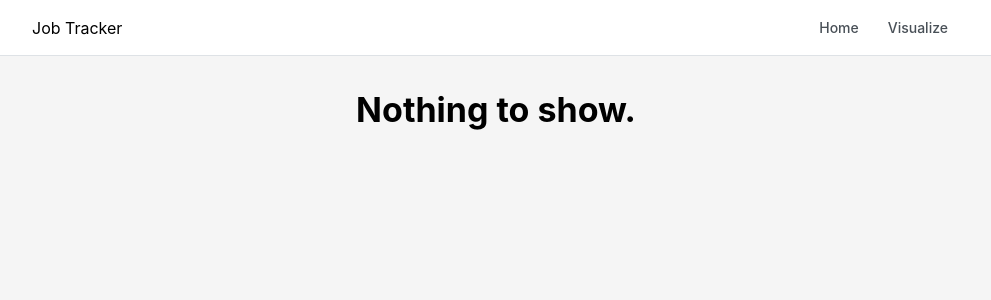
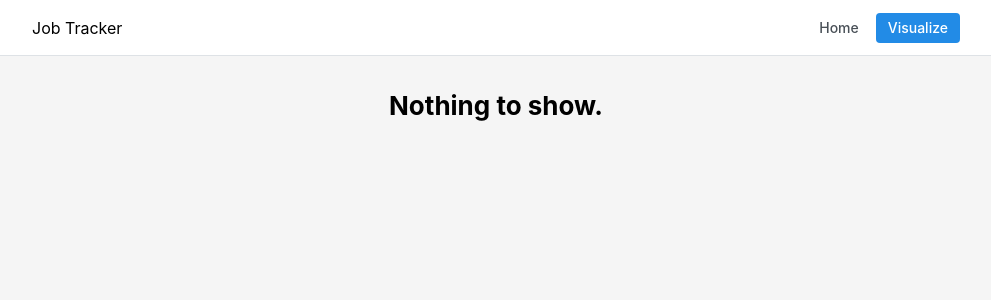
Before and after one commit to azn-abel/job-applications-tracker, a React (Vite) app: page /visualize in a window 1280 px wide. Shown: the top 300 px of the page, without its empty margins (144-1135 px from the left). Built offline with nearby package versions, Linux system fonts and the light colour scheme.

Commit message:
improvements to linking

```diff
--- a/src/components/global/Heading/index.jsx
+++ b/src/components/global/Heading/index.jsx
@@ -1,6 +1,8 @@
 import { Container, Text, Group } from "@mantine/core";
 import { useState } from "react";
 import classes from "./Heading.module.css";
+
+import { Link } from "react-router";
 
 const links = [
   { link: "/", label: "Home" },
@@ -8,11 +10,11 @@ const links = [
 ];
 
 export default function Heading() {
-  const [active, setActive] = useState(window.location.path);
+  const [active, setActive] = useState(window.location.pathname);
   const items = links.map((link) => (
-    <a
+    <Link
       key={link.label}
-      href={link.link}
+      to={link.link}
       className={classes.link}
       data-active={active === link.link || undefined}
       onClick={(event) => {
@@ -20,7 +22,7 @@ export default function Heading() {
       }}
     >
       {link.label}
-    </a>
+    </Link>
   ));
   return (
     <header
@@ -28,7 +30,9 @@ export default function Heading() {
       style={{ zIndex: 200, position: "relative" }}
     >
       <Container size="md" className={classes.inner}>
-        <Text>Job Tracker</Text>
+        <Link to="/" style={{ textDecoration: "none", color: "black" }}>
+          <Text>Job Tracker</Text>
+        </Link>
         <Group gap={5}>{items}</Group>
       </Container>
     </header>
--- a/src/main.jsx
+++ b/src/main.jsx
@@ -19,7 +19,7 @@ const theme = createTheme({
 const router = createBrowserRouter([
   {
     path: "/",
-    // Component: Layout,
+    Component: Layout,
     errorElement: <Error />,
     children: [
       { index: true, Component: Home },
@@ -31,7 +31,7 @@ const router = createBrowserRouter([
 
 createRoot(document.getElementById("root")).render(
   <MantineProvider theme={theme}>
-    <Heading />
+    {/* <Heading /> */}
     <RouterProvider router={router} />
   </MantineProvider>
 );
--- a/src/routes/visualize.jsx
+++ b/src/routes/visualize.jsx
@@ -57,14 +57,14 @@ export default function Visualize() {
   if (loading)
     return (
       <Flex justify="center" align="start">
-        <Title>Loading...</Title>
+        <Title order={2}>Loading...</Title>
       </Flex>
     );
 
   if (!loading && !applications)
     return (
       <Flex justify="center" align="start">
-        <Title>Nothing to show.</Title>
+        <Title order={2}>Nothing to show.</Title>
       </Flex>
     );
 
```
